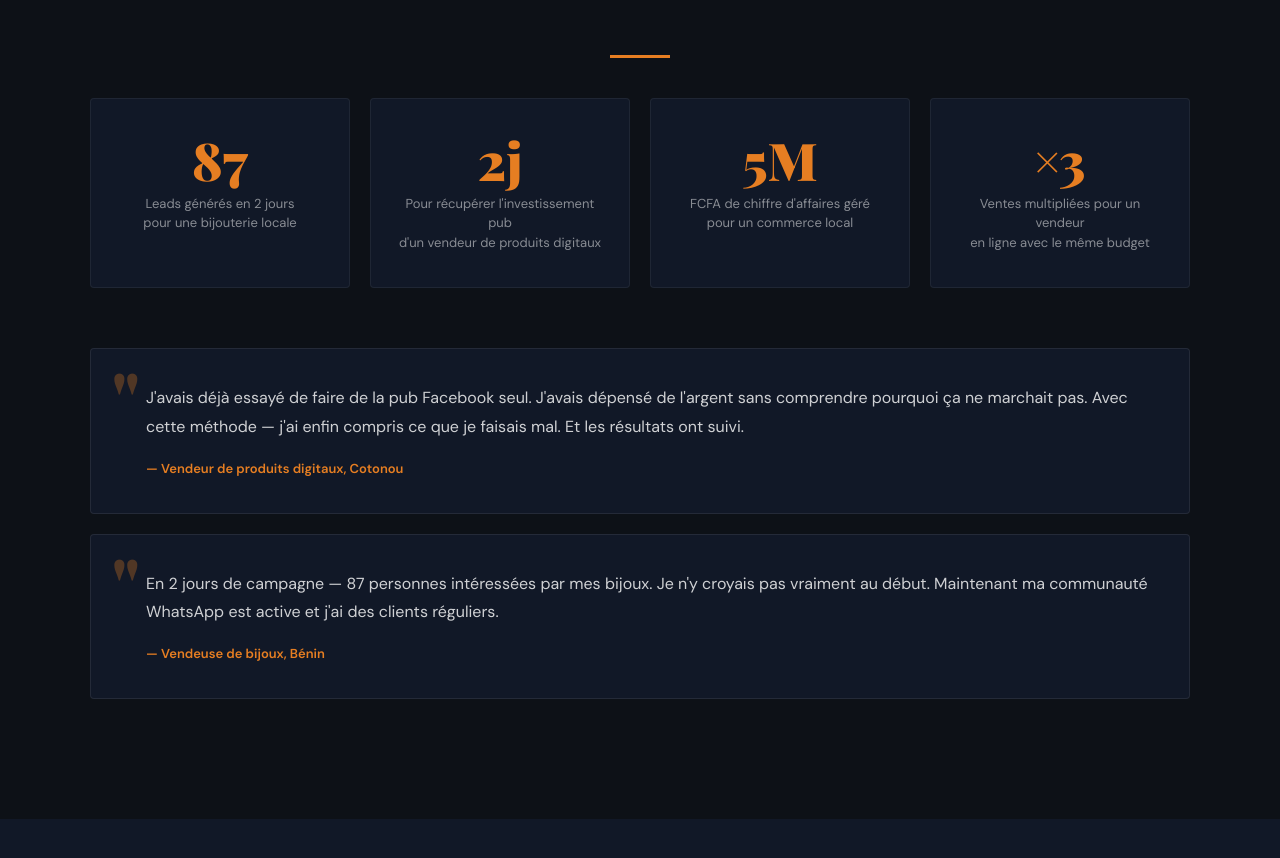
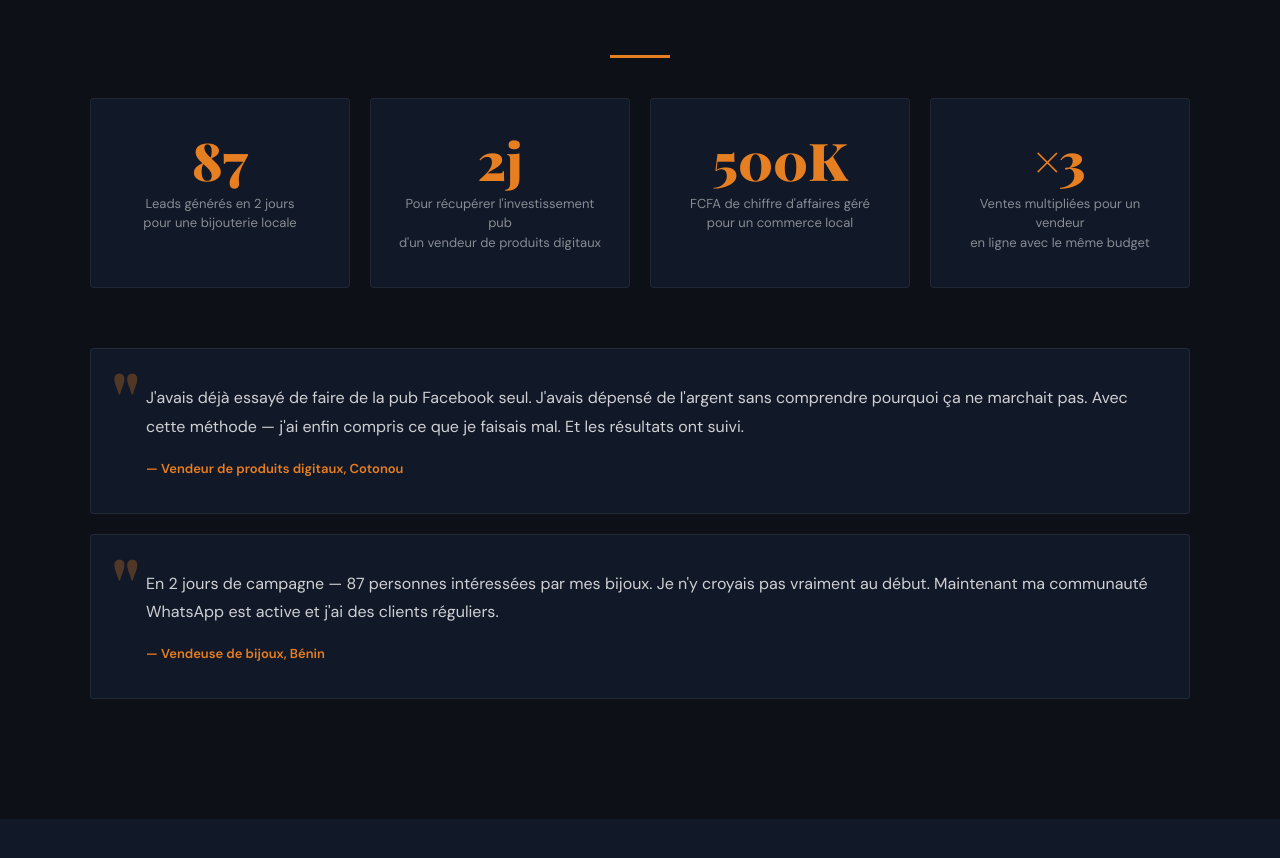
Before and after one commit to desirejb-8/meta-ads-pro, a plain HTML site: page index.html in a window 1280 px wide. Shown: the part 5080-5938 px from the top of the page. Drawn offline with nearby package versions, Linux system fonts and the light colour scheme.

Commit message:
mise à jour du chiffre d'affaire

```diff
--- a/index.html
+++ b/index.html
@@ -944,7 +944,7 @@
         <div class="stat-label">Pour récupérer l'investissement pub<br>d'un vendeur de produits digitaux</div>
       </div>
       <div class="stat-card reveal">
-        <div class="stat-number">5M</div>
+        <div class="stat-number">500K</div>
         <div class="stat-label">FCFA de chiffre d'affaires géré<br>pour un commerce local</div>
       </div>
       <div class="stat-card reveal">
```
